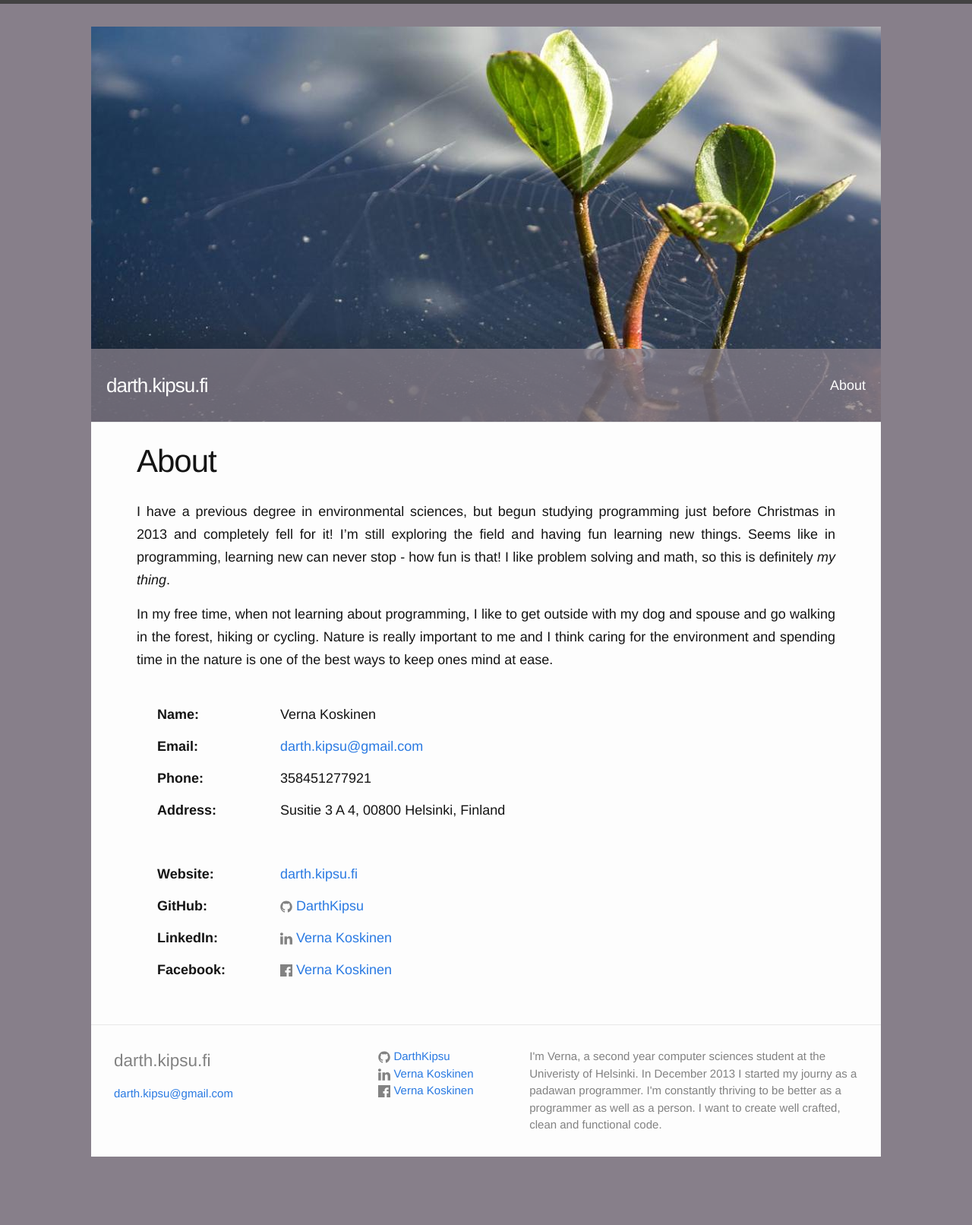
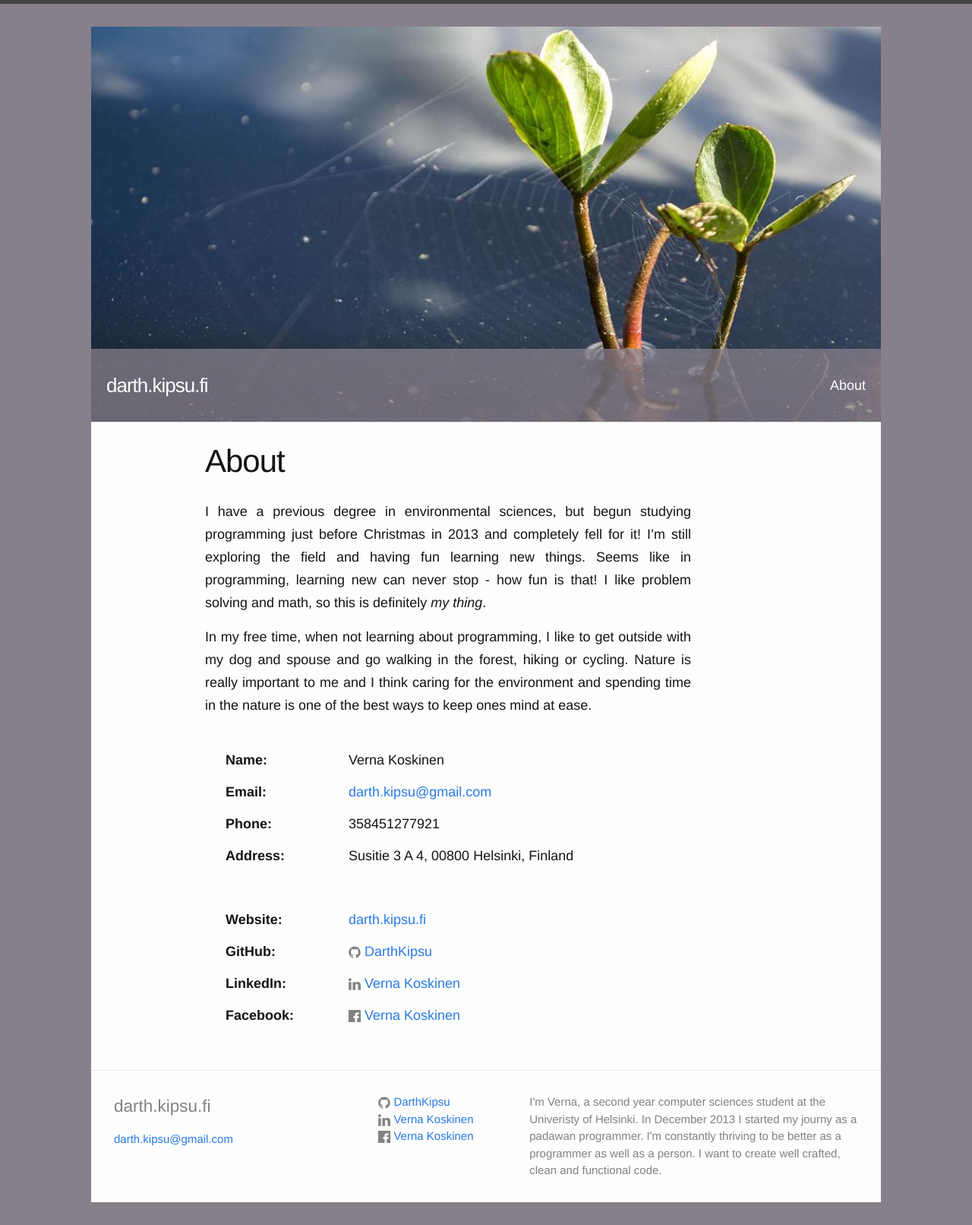
Before and after one commit to DarthKipsu/DarthKipsu.github.io, a Jekyll site: the page built from about.md, in a window 1280 px wide. Shown: the whole page at 76% size. Built offline with Jekyll 4.4.1, drawn with Linux system fonts in a browser that asks for light colours; before the commit the page ends 1552 px from its top, so only the background shows below that.

Commit message:
add spacing on page edges

```diff
--- a/_sass/_layout.scss
+++ b/_sass/_layout.scss
@@ -268,7 +268,11 @@
  */
 .post-header {
   margin-bottom: $spacing-unit;
-  padding: 0 $spacing-unit;
+  padding: 0 $huge-spacing 0 $large-spacing;
+
+  @include media-query($on-laptop) {
+    padding: 0 $spacing-unit 0 $spacing-unit;
+  }
 }
 
 .post-title {
@@ -283,7 +287,11 @@
 
 .post-content {
   margin-bottom: $spacing-unit;
-  padding: 0 $spacing-unit;
+  padding: 0 $huge-spacing 0 $large-spacing;
+
+  @include media-query($on-laptop) {
+    padding: 0 $spacing-unit 0 $spacing-unit;
+  }
 
   h2 {
     font-size: 32px;
--- a/css/main.scss
+++ b/css/main.scss
@@ -14,6 +14,8 @@ $base-line-height: 1.5;
 
 $spacing-unit:     30px;
 $small-spacing:    20px;
+$large-spacing:    120px;
+$huge-spacing:     220px;
 $line-height:      30px;
 
 $text-color:       #141414;
```
